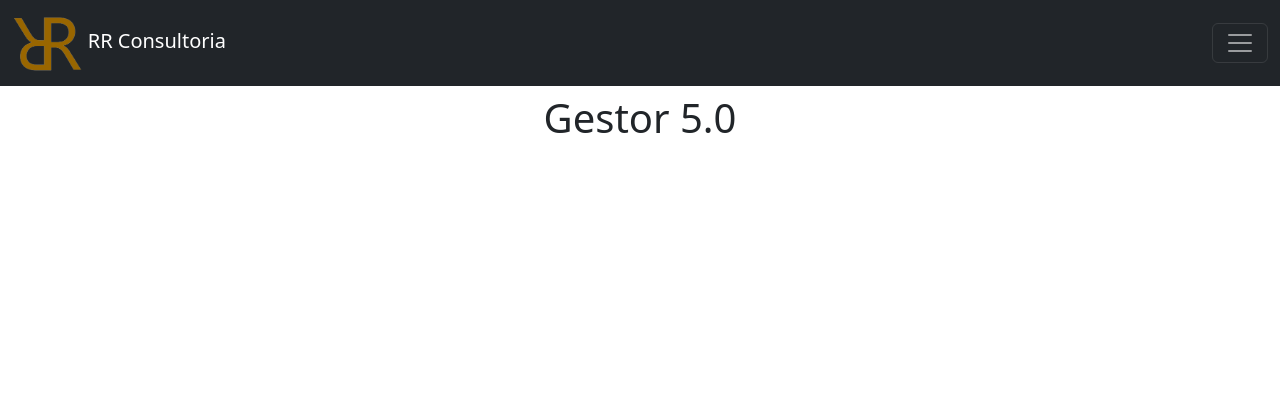
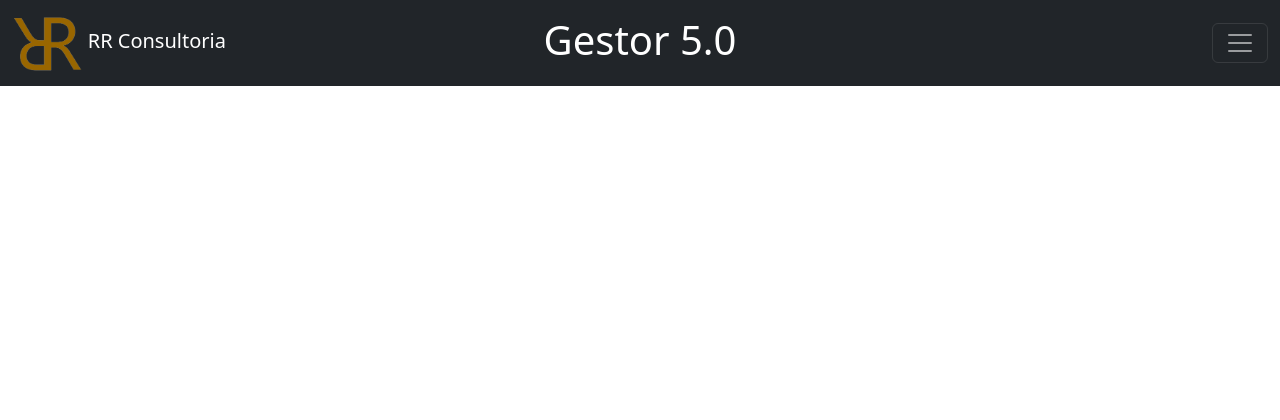
Before and after one commit to jefferschi/gestor, a Django app: page / in a window 1280 px wide. Shown: the top 420 px of the page. Run offline with Django 5.2, Linux system fonts and the light colour scheme.

Commit message:
luxo menu

```diff
--- a/portal/templates/portal/index.html
+++ b/portal/templates/portal/index.html
@@ -6,7 +6,5 @@
 {% endblock titulo %}
 
 {% block conteudo %}
-<div class="container text-center mt-2">
-    <h1>Gestor 5.0</h1>
-</div>
+
 {% endblock conteudo %}
--- a/portal/templates/portal/modelo.html
+++ b/portal/templates/portal/modelo.html
@@ -33,6 +33,10 @@
                 <img src="{% static 'img/logo.png' %}" alt="", style="width: 20%;">
                 <span class="navbar-brand"> RR Consultoria</span>
             </a>
+            <div class="container text-center text-white fixed-top mt-3">
+                <h1>Gestor 5.0</h1>
+            </div>
+
 
 
             <button class="navbar-toggler" type="button" data-bs-toggle="collapse" data-bs-target="#menuPortal" style="cursor:pointer" aria-expanded="true">
```
